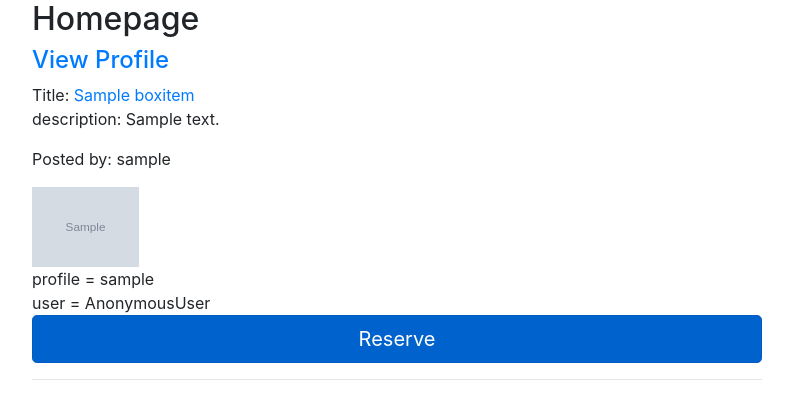
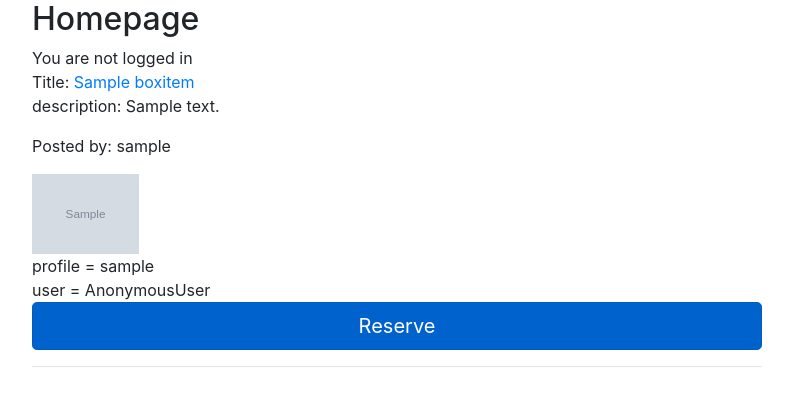
Before and after one commit to slukas111/SugarSnapsCap, a Django app: page / in a window 1280 px wide. Shown: the part 56-475 px from the top of the page, without its empty margins (53-846 px from the left). Run offline with Django 3.2, Linux system fonts and the light colour scheme; tables that the repository leaves empty hold one stand-in row (values such as "Sample post"); grey boxes marked "Sample" are stand-in pictures; some libraries are stand-ins or nearby versions.

Commit message:
index if else clause

```diff
--- a/sugar_app/urls.py
+++ b/sugar_app/urls.py
@@ -2,7 +2,7 @@ from django.urls import path
 from django.contrib.staticfiles.urls import static
 from django.contrib.staticfiles.urls import staticfiles_urlpatterns
 from SugarProject import settings
-from .views import  PostCreateView, PostDetailView, PostUpdateView, PostDeleteView, PostListView, reserve
+from .views import PostCreateView, PostDetailView, PostUpdateView, PostDeleteView, PostListView, reserve
 
 urlpatterns = [
     path('', PostListView.as_view(), name="homepage"),
--- a/sugar_app/views.py
+++ b/sugar_app/views.py
@@ -2,7 +2,7 @@ from django.shortcuts import render, HttpResponseRedirect, get_object_or_404, re
 from .donation_form import AddBoxItemForm
 from django.contrib.auth.models import User
 from django.contrib.auth.mixins import LoginRequiredMixin, UserPassesTestMixin
-
+from django.contrib.auth.decorators import login_required
 from django.views.generic import ListView, DetailView, CreateView, UpdateView, DeleteView
 from .models import BoxItem
 
@@ -54,6 +54,7 @@ class PostDeleteView(LoginRequiredMixin, UserPassesTestMixin, DeleteView):
         return False
 
 
+@login_required()
 def reserve(request, slug):
     box_item = BoxItem.objects.get(slug=slug)
     print('box', box_item)
--- a/templates/index.html
+++ b/templates/index.html
@@ -2,7 +2,12 @@
 {% block content %}
 <div>
     <h2>Homepage</h2>
-    <h4><a href="{% url 'userposts' user.username %}">View Profile</a></h4>
+
+     {% if user.is_authenticated %}
+        <h4><a href="{% url 'userposts' user.username %}">View Profile</a></h4>
+    {% else %}
+        You are not logged in
+    {% endif %} <br>
     {% for post in posts %}
     Title: <a href="{% url 'postdetail' post.slug  %}">{{post.title}}</a>
     <p>description: {{post.description}}</p>
```
